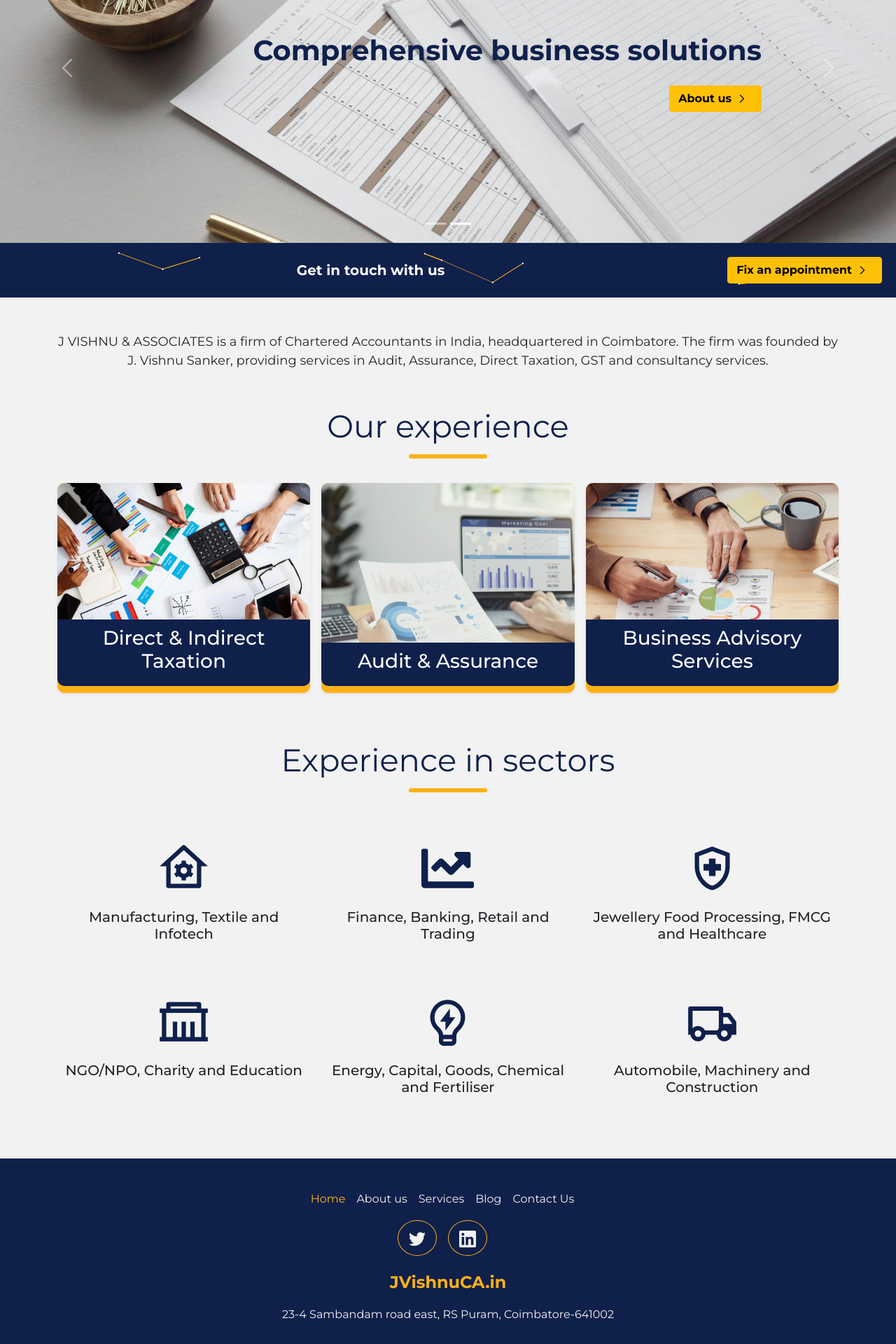
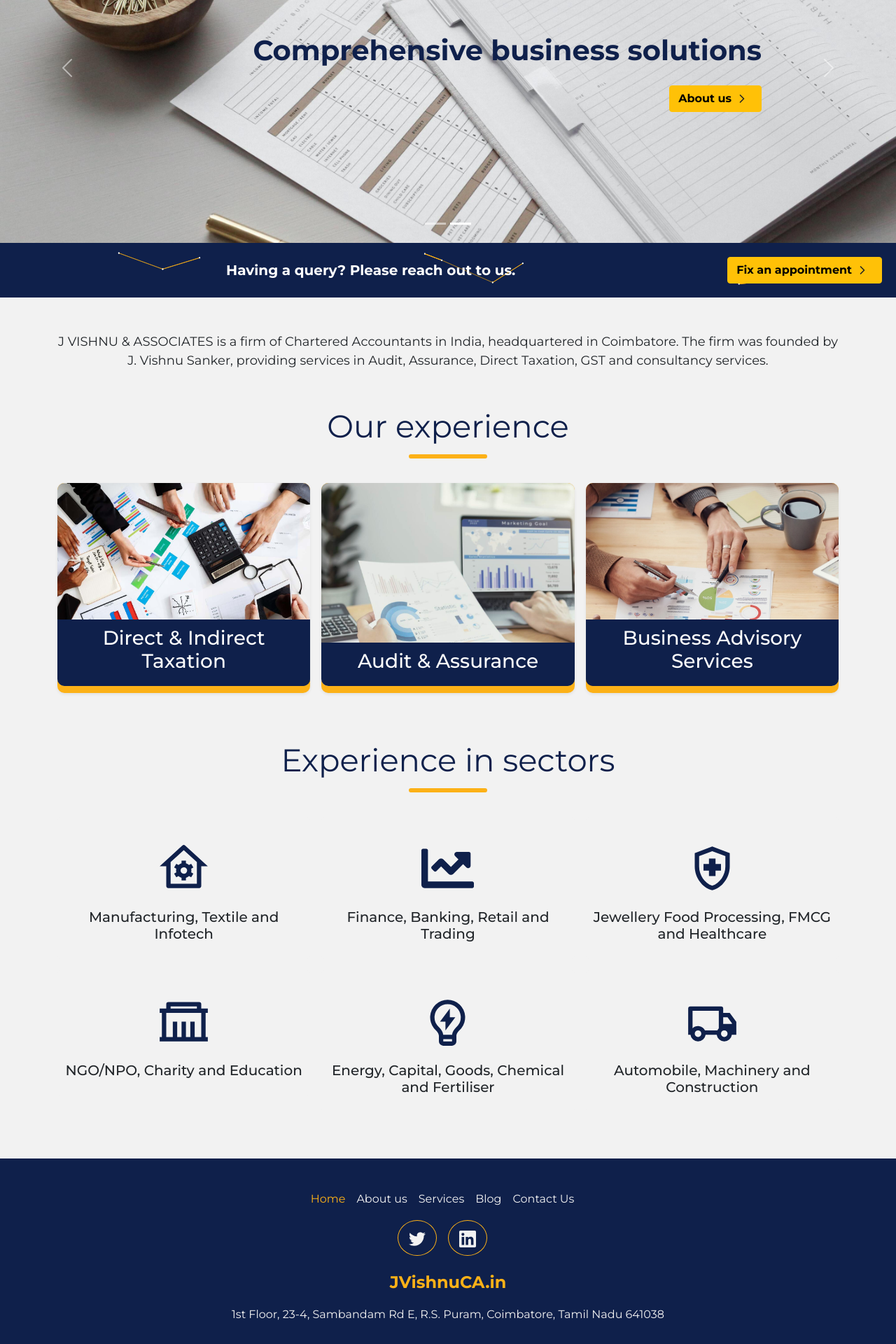
Before and after one commit to ghirihari/ca-site, a React (Create React App) app: page / in a window 1280 px wide. Shown: the part 351-2271 px from the top of the page at 70% size. Built offline with nearby package versions, Linux system fonts and the light colour scheme.

Commit message:
bugfixes

```diff
--- a/src/components/pages/home/banner.js
+++ b/src/components/pages/home/banner.js
@@ -7,7 +7,8 @@
     <div className="container-fluid">
       <div className='row banner'>
         <div style={{zIndex:-1}}><ParticlesCont/></div>
-        <label className="bannerText col-12 col-lg-9">Get in touch with us</label>
+        <label className="bannerText col-12 col-lg-9 d-lg-none">Get in touch with us</label>
+        <label className="bannerText col-12 col-lg-9 d-none d-lg-block">Having a query? Please reach out to us.</label>
         <Link to="contact" className="btn btn-warning col-12 col-lg-3 fixButton" >
             <label style={{cursor:'inherit'}}>Fix an appointment</label>
             <svg className="CarouselIcon feather feather-chevron-right" xmlns="http://www.w3.org/2000/svg"  viewBox="0 0 24 24" fill="none" stroke="currentColor" strokeWidth="2" strokeLinecap="round" strokeLinejoin="round"><polyline points="9 18 15 12 9 6"></polyline></svg>
--- a/src/consts.js
+++ b/src/consts.js
@@ -109,6 +109,6 @@
 export const linkedin = "https://www.linkedin.com/in/ca-vishnu-sanker-44584b140/"
 export const phoneNumber = ['0422-4952586','+91 96593 79621'];
 export const address = {
-    text:'23-4 Sambandam road east, RS Puram, Coimbatore-641002',
-    link:'https://www.google.com/maps/place/A+Jayachandran+%26+Associates.+CHARTERED+ACCOUNTANTS/@11.0085815,76.9515132,17z/data=!4m5!3m4!1s0x3ba8598a9559b763:0x5edb60c1ee0872d!8m2!3d11.0085762!4d76.9537019',
+    text:'1st Floor, 23-4, Sambandam Rd E, R.S. Puram, Coimbatore, Tamil Nadu 641038',
+    link:'https://www.google.com/maps/place/J+VISHNU+%26+ASSOCIATES+-+Chartered+Accountants/@11.0088447,76.95156,17z/data=!3m1!4b1!4m5!3m4!1s0x3ba8599556793d77:0x9433556b3e79fd70!8m2!3d11.0088447!4d76.9537487?hl=en-US',
 }
```
